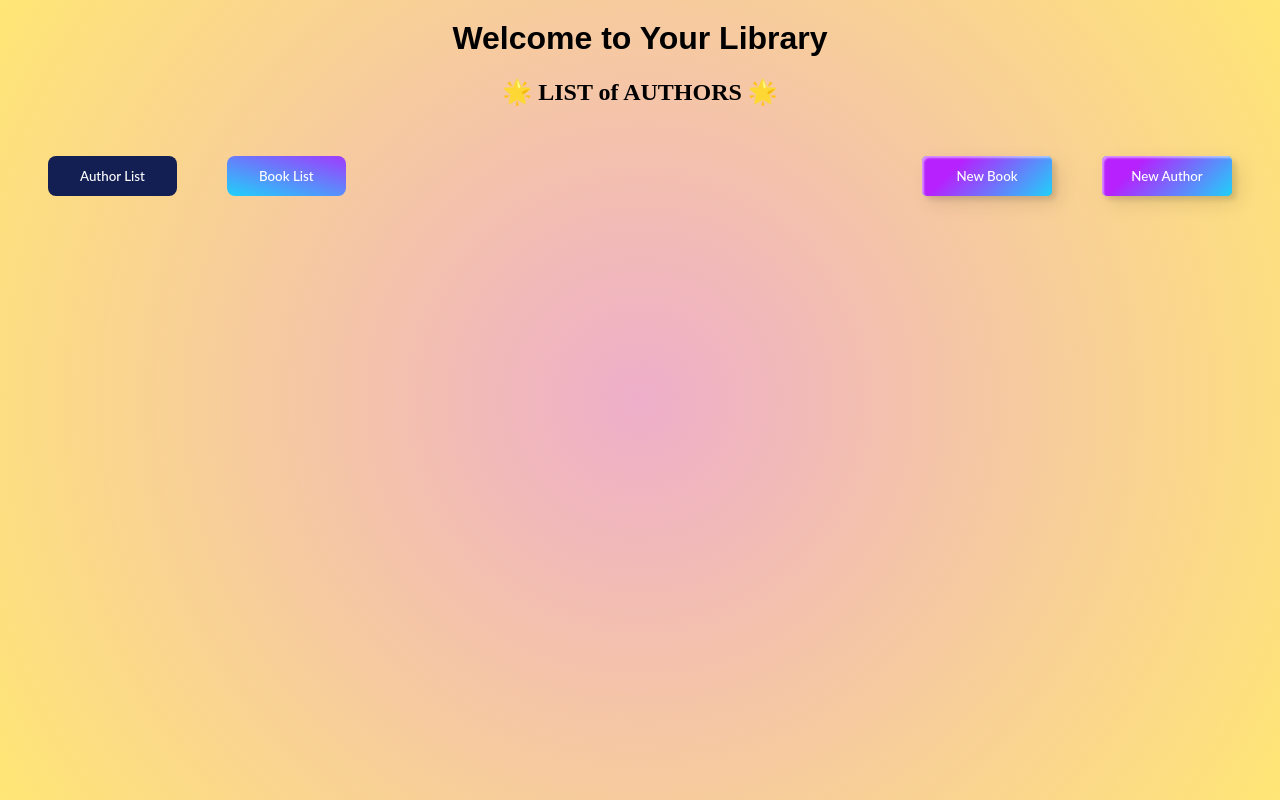
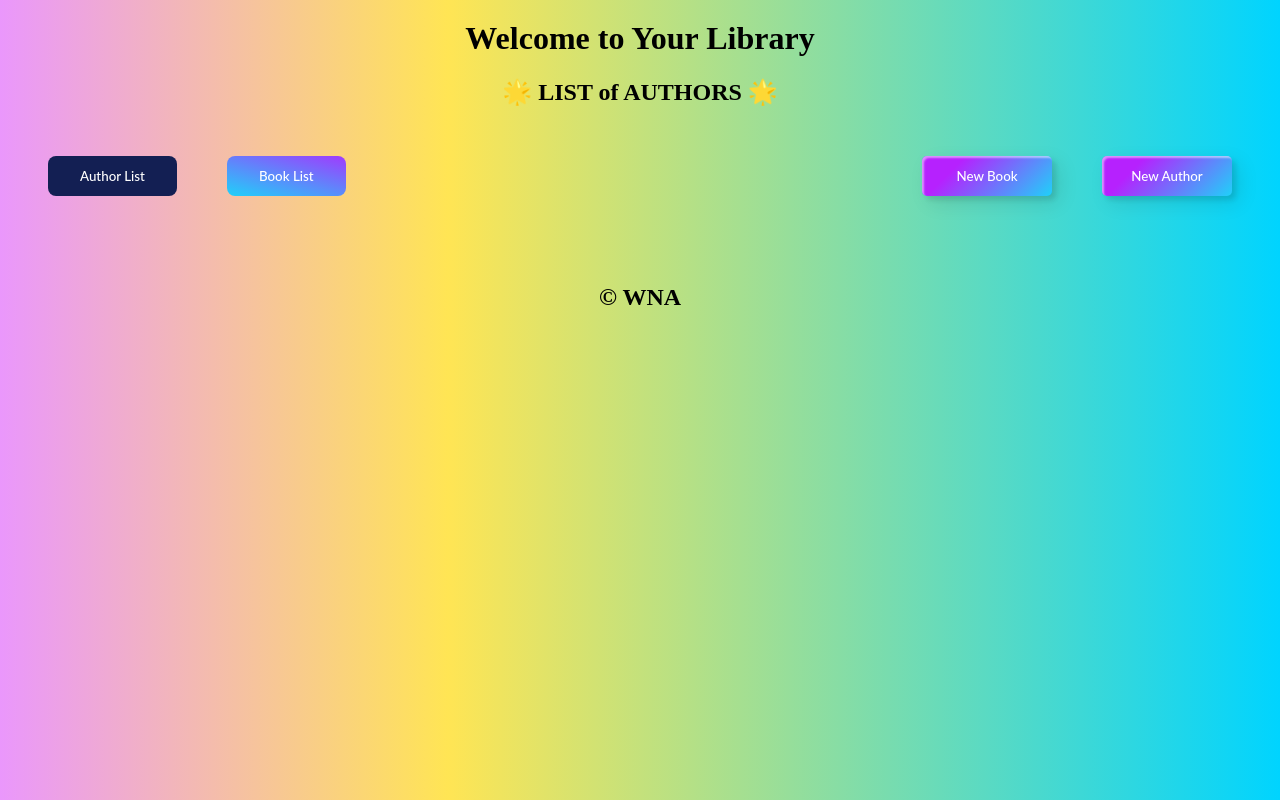
Before and after one commit to wannuraisyah/elibrary, a PHP site: page /author_list.php in a window 1280 px wide. Run offline with PHP 8.4, Linux system fonts and the light colour scheme; data that the repository does not hold is empty.

Commit message:
Update author_list.php

```diff
--- a/author_list.php
+++ b/author_list.php
@@ -1,7 +1,6 @@
 <?php
     include('config.php');
 
-    // get all writers from database
     $query = "SELECT * FROM writer";
     $result = mysqli_query($con, $query);
 ?>
@@ -10,9 +9,13 @@
     <title>index test</title>
     <style>
         <?php include('style.css'); ?>
+
+        h1 {
+            font-family: lucida handwriting;
+        }
     </style>
 </head>
-<body class="container">
+<body class="container2">
     <center>
         <h1>Welcome to Your Library</h1>
         <h2>&#127775; LIST of AUTHORS &#127775;</h2>
@@ -32,7 +35,6 @@
         <div class="card-container">
             <?php while($res = mysqli_fetch_assoc($result)) { ?>
                 <div class="card2">
-                    <!-- If you have cover image column in DB -->
                     <div class="header">
                         <center><small><?php echo htmlspecialchars($res['id']); ?></small><br>
                         <?php echo htmlspecialchars($res['author']); ?><br></center>
@@ -43,4 +45,6 @@
         </div>
     </center>
 </body>
+<br>
+<footer><center><h2>&copy; WNA</h2></center></footer>
 </html>
```
